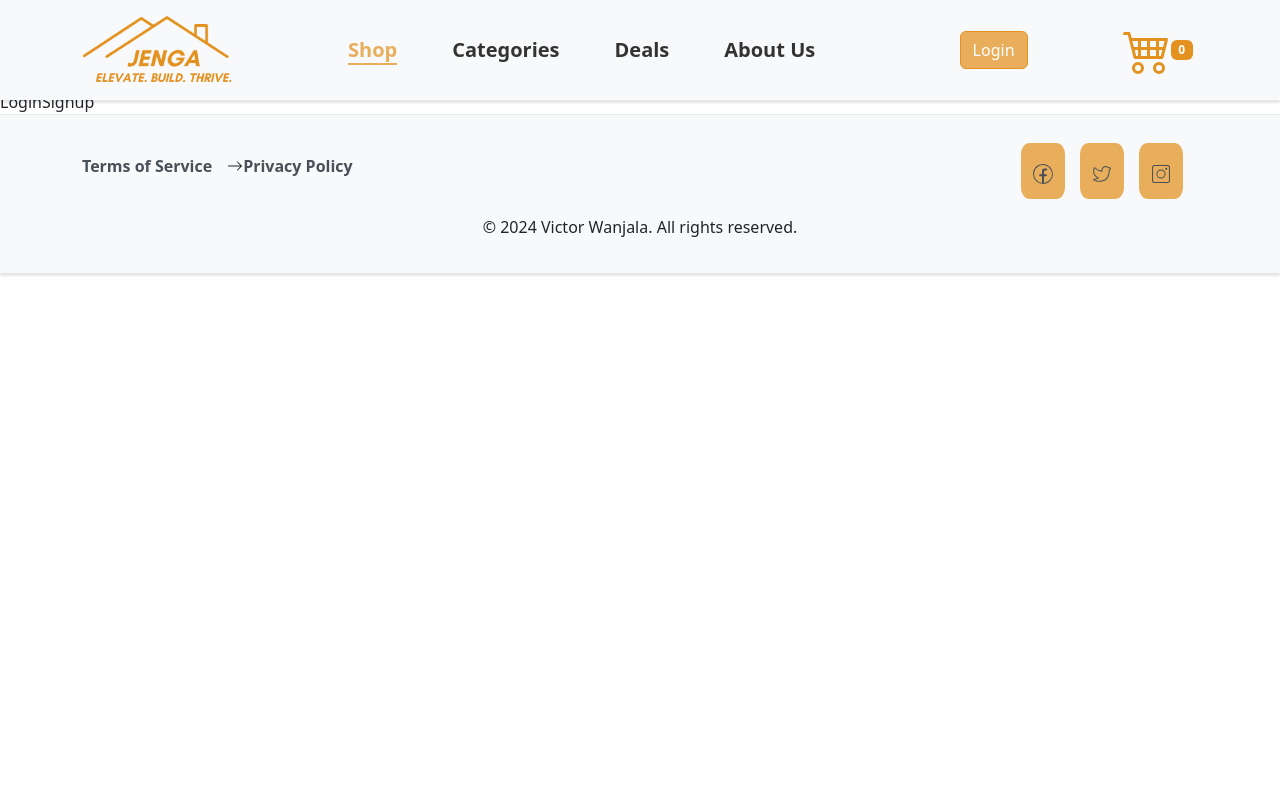
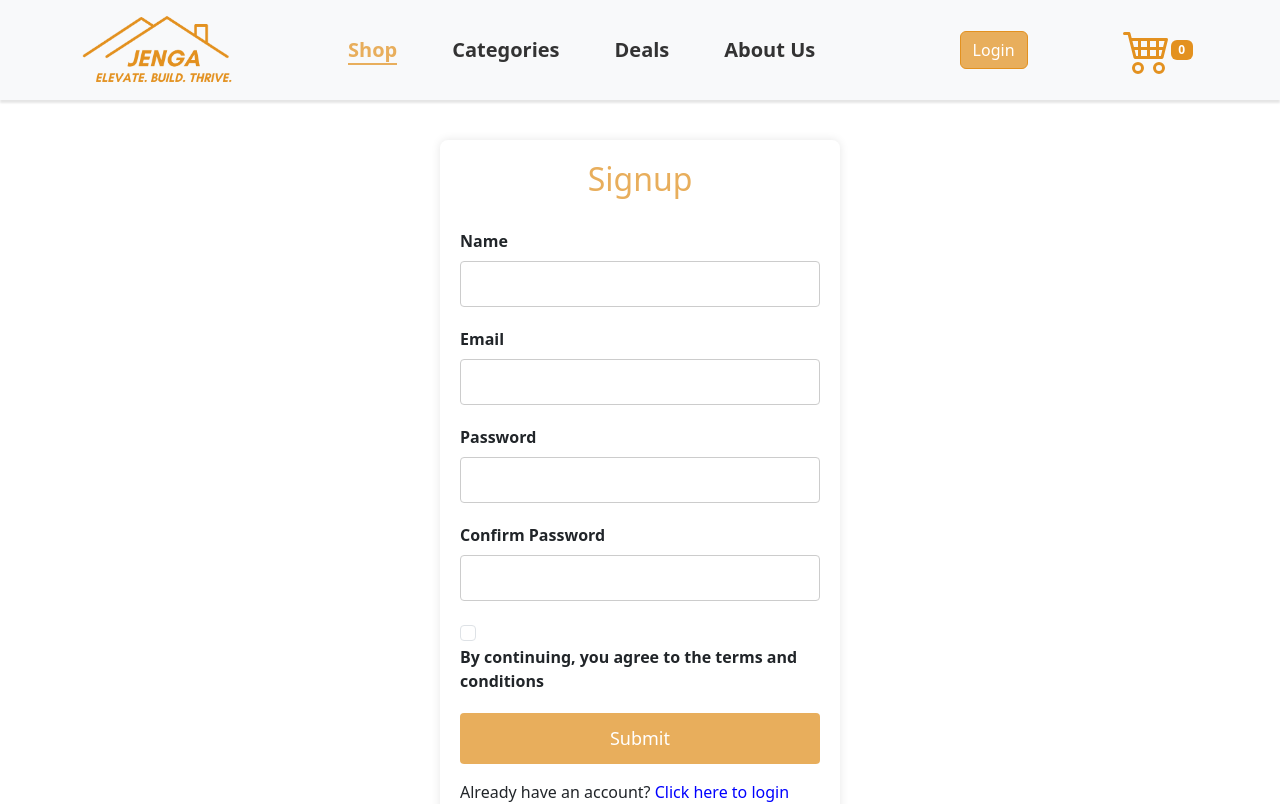
Before and after one commit to alvin-kiveu/Constriction_shop_React_Frontent, a React (Create React App) app: page /login in a window 1280 px wide. Shown: the top 804 px of the page. Built offline with nearby package versions, Linux system fonts and the light colour scheme.

Commit message:
integrating formik for login and registration form

```diff
--- a/package.json
+++ b/package.json
@@ -8,6 +8,7 @@
     "@testing-library/react": "^13.4.0",
     "@testing-library/user-event": "^13.5.0",
     "bootstrap": "^5.3.2",
+    "formik": "^2.4.5",
     "react": "^18.2.0",
     "react-bootstrap": "^2.10.0",
     "react-dom": "^18.2.0",
--- a/src/App.js
+++ b/src/App.js
@@ -9,6 +9,7 @@ import Cart from './pages/Cart';
 import About from './pages/About';
 import Checkout from './pages/Checkout';
 import Footer from './comps/footer/Footer';
+import Login from './pages/Login';
 
 function App() {
   return (
@@ -23,6 +24,7 @@ function App() {
         <Route path='/product' element={<Product/>}/>
         <Route path=':productId' element={<Product/>}/>
         <Route path='/cart' element={<Cart/>}/>
+         <Route path='/signup' element={<Login />} />
         <Route path='/login' element={<LoginSignup/>}/>
         <Route path='/checkout' element={<Checkout/>}/>
       </Routes>
--- /dev/null
+++ b/src/pages/Login.jsx
@@ -0,0 +1,60 @@
+import React from 'react';
+import { Formik, Form, Field, ErrorMessage } from 'formik';
+
+const Login = ({ onLogin }) => {
+  return (
+    <div style={{ display: 'flex', justifyContent: 'center', alignItems: 'center', height: '100vh' }}>
+      <div style={{ width: '400px', backgroundColor: '#fff', padding: '20px', borderRadius: '8px', boxShadow: '0 0 10px rgba(0, 0, 0, 0.1)' }}>
+        <h2 style={{ color: '#e8ae5c', textAlign: 'center' }}>Login</h2>
+        <Formik
+          initialValues={{ email: '', password: '' }}
+          validate={(values) => {
+            const errors = {};
+
+            // Email validation
+            if (!values.email) {
+              errors.email = 'Required';
+            } else if (!/^[A-Z0-9._%+-]+@[A-Z0-9.-]+\.[A-Z]{2,}$/i.test(values.email)) {
+              errors.email = 'Invalid email address';
+            }
+
+            // Password validation
+            if (!values.password) {
+              errors.password = 'Required';
+            }
+
+            return errors;
+          }}
+          onSubmit={(values, { setSubmitting }) => {
+            // Perform login logic (e.g., API call)
+            // Call onLogin callback with the login data
+            onLogin(values);
+            setSubmitting(false);
+          }}
+        >
+          {({ isSubmitting }) => (
+            <Form>
+              <div style={{ marginBottom: '20px' }}>
+                <label htmlFor="email" style={{ display: 'block', fontWeight: 'bold', marginBottom: '8px' }}>Email</label>
+                <Field type="email" name="email" style={{ width: '100%', padding: '10px', fontSize: '16px', border: '1px solid #ccc', borderRadius: '4px', boxSizing: 'border-box' }} />
+                <ErrorMessage name="email" component="div" style={{ color: '#dc3545', marginTop: '5px' }} />
+              </div>
+
+              <div style={{ marginBottom: '20px' }}>
+                <label htmlFor="password" style={{ display: 'block', fontWeight: 'bold', marginBottom: '8px' }}>Password</label>
+                <Field type="password" name="password" style={{ width: '100%', padding: '10px', fontSize: '16px', border: '1px solid #ccc', borderRadius: '4px', boxSizing: 'border-box' }} />
+                <ErrorMessage name="password" component="div" style={{ color: '#dc3545', marginTop: '5px' }} />
+              </div>
+
+              <button type="submit" style={{ backgroundColor: '#e8ae5c', color: '#fff', padding: '12px', fontSize: '18px', border: 'none', borderRadius: '4px', cursor: 'pointer', width: '100%' }} disabled={isSubmitting}>
+                Login
+              </button>
+            </Form>
+          )}
+        </Formik>
+      </div>
+    </div>
+  );
+};
+
+export default Login;
--- a/src/pages/LoginSignup.jsx
+++ b/src/pages/LoginSignup.jsx
@@ -1,9 +1,128 @@
-import React from 'react'
+import React, { useState } from 'react';
+import { Formik, Field, ErrorMessage } from 'formik';
+import { Link, useNavigate, Navigate } from 'react-router-dom';
 
 const LoginSignup = () => {
+  const navigate = useNavigate();
+  const [redirectToLogin, setRedirectToLogin] = useState(false);
+
+  const handleLoginLinkClick = () => {
+    setRedirectToLogin(true);
+  };
+
   return (
-    <div>LoginSignup</div>
-  )
-}
+    <div style={{ display: 'flex', justifyContent: 'center', alignItems: 'center', height: '100vh' }}>
+      <div style={{ width: '400px', backgroundColor: '#fff', padding: '20px', borderRadius: '8px', boxShadow: '0 0 10px rgba(0, 0, 0, 0.1)' }}>
+        <h2 style={{ color: '#e8ae5c', textAlign: 'center' }}>Signup</h2>
+        <Formik
+          initialValues={{
+            name: '',
+            email: '',
+            password: '',
+            confirmPassword: '',
+            agreeToTerms: false,
+          }}
+          validate={(values) => {
+            const errors = {};
 
-export default LoginSignup
+            // Name validation
+            if (!values.name) {
+              errors.name = 'Required';
+            }
+
+            // Email validation
+            if (!values.email) {
+              errors.email = 'Required';
+            } else if (!/^[A-Z0-9._%+-]+@[A-Z0-9.-]+\.[A-Z]{2,}$/i.test(values.email)) {
+              errors.email = 'Invalid email address';
+            }
+
+            // Password validation
+            if (!values.password) {
+              errors.password = 'Required';
+            } else if (values.password.length < 6) {
+              errors.password = 'Password must be at least 6 characters';
+            }
+
+            // Confirm Password validation
+            if (!values.confirmPassword) {
+              errors.confirmPassword = 'Required';
+            } else if (values.confirmPassword !== values.password) {
+              errors.confirmPassword = 'Passwords must match';
+            }
+
+            // Terms and Conditions validation
+            if (!values.agreeToTerms) {
+              errors.agreeToTerms = 'You must agree to the terms and conditions';
+            }
+
+            return errors;
+          }}
+          onSubmit={(values, { setSubmitting }) => {
+            setTimeout(() => {
+              alert(JSON.stringify(values, null, 2));
+              setSubmitting(false);
+            }, 400);
+          }}
+        >
+          {({
+            values,
+            errors,
+            touched,
+            handleChange,
+            handleBlur,
+            handleSubmit,
+            isSubmitting,
+          }) => (
+            <form onSubmit={handleSubmit}>
+              <div style={{ marginBottom: '20px' }}>
+                <label htmlFor="name" style={{ display: 'block', fontWeight: 'bold', marginBottom: '8px' }}>Name</label>
+                <Field type="text" name="name" style={{ width: '100%', padding: '10px', fontSize: '16px', border: '1px solid #ccc', borderRadius: '4px', boxSizing: 'border-box' }} onBlur={handleBlur} />
+                <ErrorMessage name="name" component="div" style={{ color: '#dc3545', marginTop: '5px' }} />
+              </div>
+
+              <div style={{ marginBottom: '20px' }}>
+                <label htmlFor="email" style={{ display: 'block', fontWeight: 'bold', marginBottom: '8px' }}>Email</label>
+                <Field type="email" name="email" style={{ width: '100%', padding: '10px', fontSize: '16px', border: '1px solid #ccc', borderRadius: '4px', boxSizing: 'border-box' }} onBlur={handleBlur} />
+                <ErrorMessage name="email" component="div" style={{ color: '#dc3545', marginTop: '5px' }} />
+              </div>
+
+              <div style={{ marginBottom: '20px' }}>
+                <label htmlFor="password" style={{ display: 'block', fontWeight: 'bold', marginBottom: '8px' }}>Password</label>
+                <Field type="password" name="password" style={{ width: '100%', padding: '10px', fontSize: '16px', border: '1px solid #ccc', borderRadius: '4px', boxSizing: 'border-box' }} onBlur={handleBlur} />
+                <ErrorMessage name="password" component="div" style={{ color: '#dc3545', marginTop: '5px' }} />
+              </div>
+
+              <div style={{ marginBottom: '20px' }}>
+                <label htmlFor="confirmPassword" style={{ display: 'block', fontWeight: 'bold', marginBottom: '8px' }}>Confirm Password</label>
+                <Field type="password" name="confirmPassword" style={{ width: '100%', padding: '10px', fontSize: '16px', border: '1px solid #ccc', borderRadius: '4px', boxSizing: 'border-box' }} onBlur={handleBlur} />
+                <ErrorMessage name="confirmPassword" component="div" style={{ color: '#dc3545', marginTop: '5px' }} />
+              </div>
+
+              <div style={{ marginBottom: '20px' }}>
+                <Field type="checkbox" name="agreeToTerms" className="form-check-input" style={{ marginRight: '8px' }} />
+                <label htmlFor="agreeToTerms" className="form-check-label" style={{ fontWeight: 'bold' }}>
+                  By continuing, you agree to the terms and conditions
+                </label>
+                <ErrorMessage name="agreeToTerms" component="div" style={{ color: '#dc3545', marginTop: '5px' }} />
+              </div>
+
+              <button type="submit" style={{ backgroundColor: '#e8ae5c', color: '#fff', padding: '12px', fontSize: '18px', border: 'none', borderRadius: '4px', cursor: 'pointer', width: '100%' }} disabled={isSubmitting}>
+                Submit
+              </button>
+
+              <p className="mt-3">
+                    Already have an account?{' '}
+                    <span onClick={handleLoginLinkClick} style={{ cursor: 'pointer', color: 'blue' }}>Click here to login</span>
+                  </p>
+
+                  {redirectToLogin && <Navigate to="/signup" />}
+            </form>
+          )}
+        </Formik>
+      </div>
+    </div>
+  );
+};
+
+export default LoginSignup;
```
Also changed, not shown: 1 other file (tests, documents, lock files or other folders).
